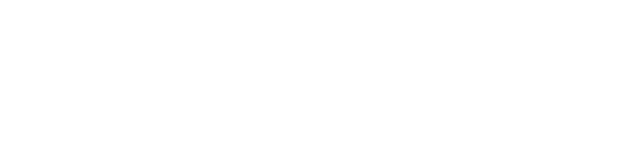
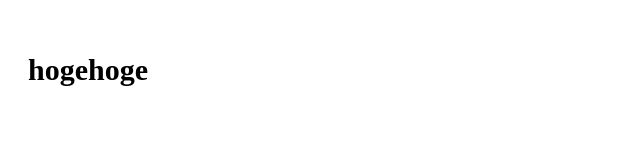
Before and after one commit to kawatachihiro1031/sample_project, a plain HTML site: page index.html in a window 1280 px wide. Shown: the whole page, without its empty margins (0-640 px from the left). Drawn offline with Linux system fonts and the light colour scheme.

Commit message:
hogehogeを追加しました

```diff
--- a/index.html
+++ b/index.html
@@ -8,6 +8,8 @@
   <title>Document</title>
 </head>
 <body>
-
+  <section class="hogehoge">
+    <h1 class="hogehoge_txt">hogehoge</h1>
+  </section>
 </body>
 </html>
--- a/style.css
+++ b/style.css
@@ -0,0 +1,4 @@
+.hogehoge{
+  font-size: 20px;
+  padding: 20px;
+}
```
